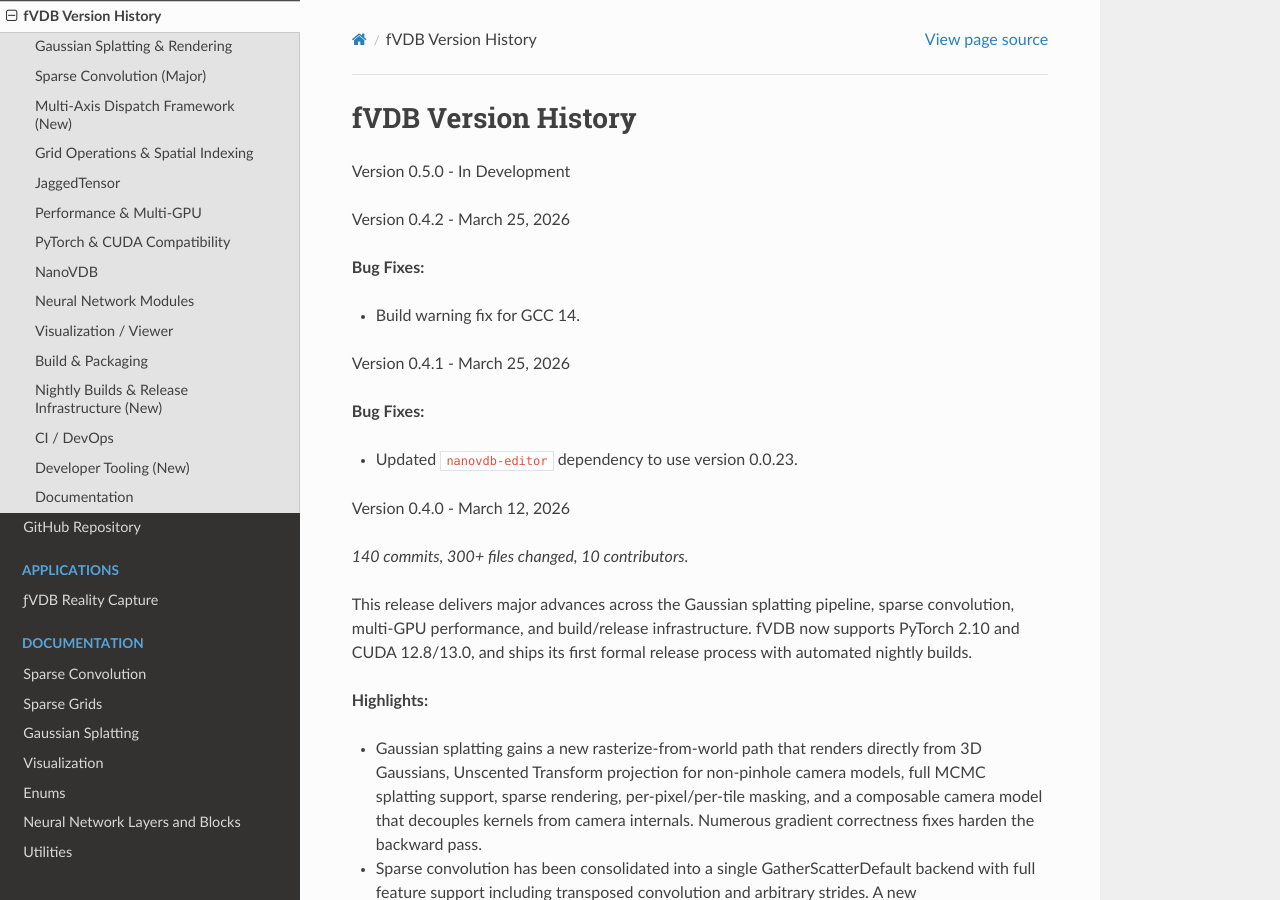
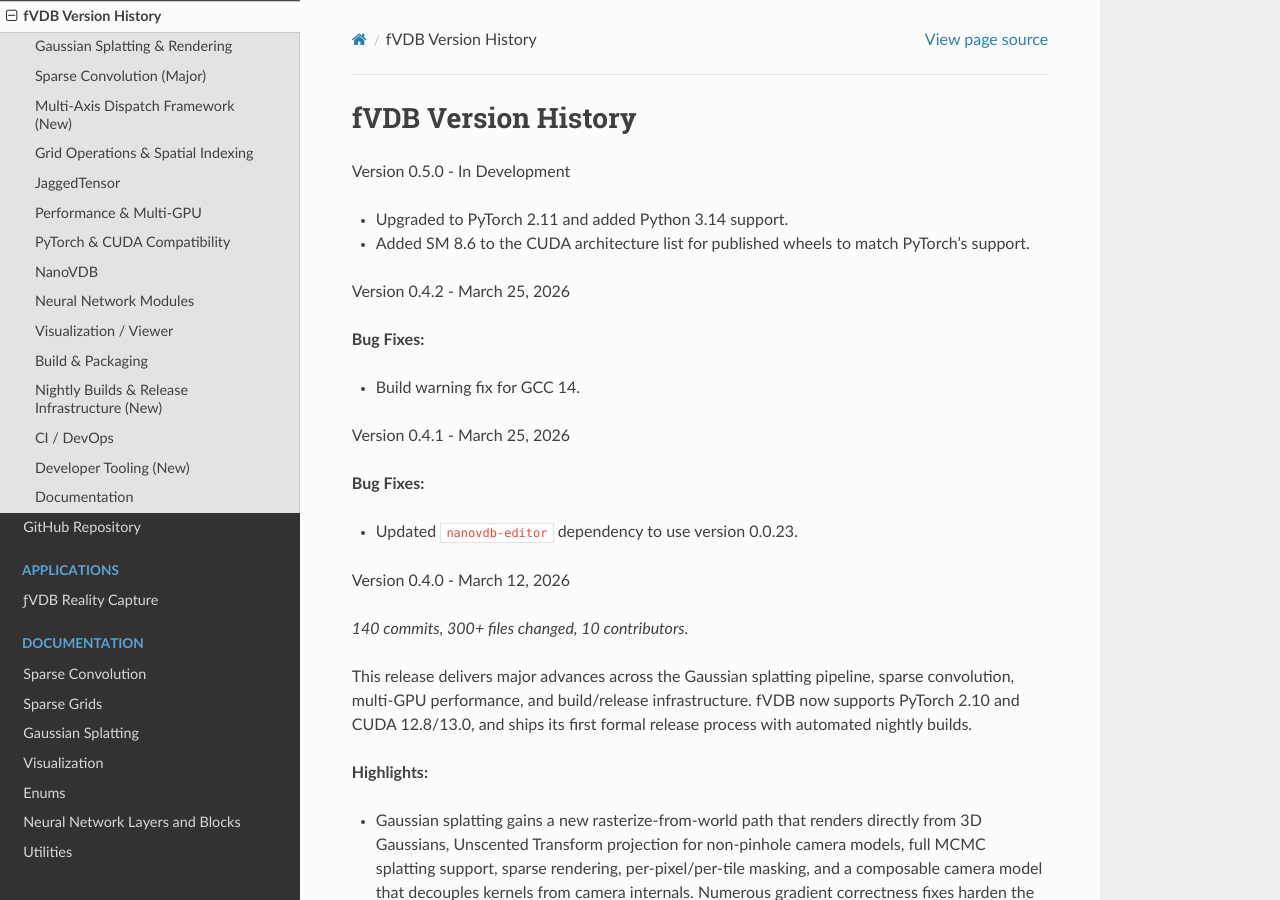
Before and after one commit to openvdb/fvdb-core, a Sphinx documentation site: the page built from docs/release_notes.md, in a window 1280 px wide and 900 px high. Built offline with Sphinx 7.4.7 and the Read the Docs theme 3.1.0, drawn with Linux system fonts in a browser that asks for light colours; pages that are not in the unit, such as notebooks, are missing from menus; the version number is read from the project's files by our own code.

Commit message:
Initial pytorch 2.11 upgrades also added python 3.14; 8.6 to the CUDA archs to match PyTorch
Signed-off-by: Jonathan Swartz <jonathan@jswartz.info>

```diff
--- a/CHANGES.md
+++ b/CHANGES.md
@@ -2,6 +2,9 @@
 ====================
 
 Version 0.5.0 - In Development
+
+- Upgraded to PyTorch 2.11 and added Python 3.14 support.
+- Added SM 8.6 to the CUDA architecture list for published wheels to match PyTorch's support.
 
 Version 0.4.2 - March 25, 2026
 
--- a/pyproject.toml
+++ b/pyproject.toml
@@ -23,6 +23,7 @@
     "Programming Language :: Python :: 3.11",
     "Programming Language :: Python :: 3.12",
     "Programming Language :: Python :: 3.13",
+    "Programming Language :: Python :: 3.14",
     "Operating System :: POSIX :: Linux",
     # Informational: CUDA requirement surfaced via README; no official CUDA classifier
     "Topic :: Scientific/Engineering :: Artificial Intelligence",
```
Also changed, not shown: docs/installation.rst (+9 -7 lines), 6 other files.
